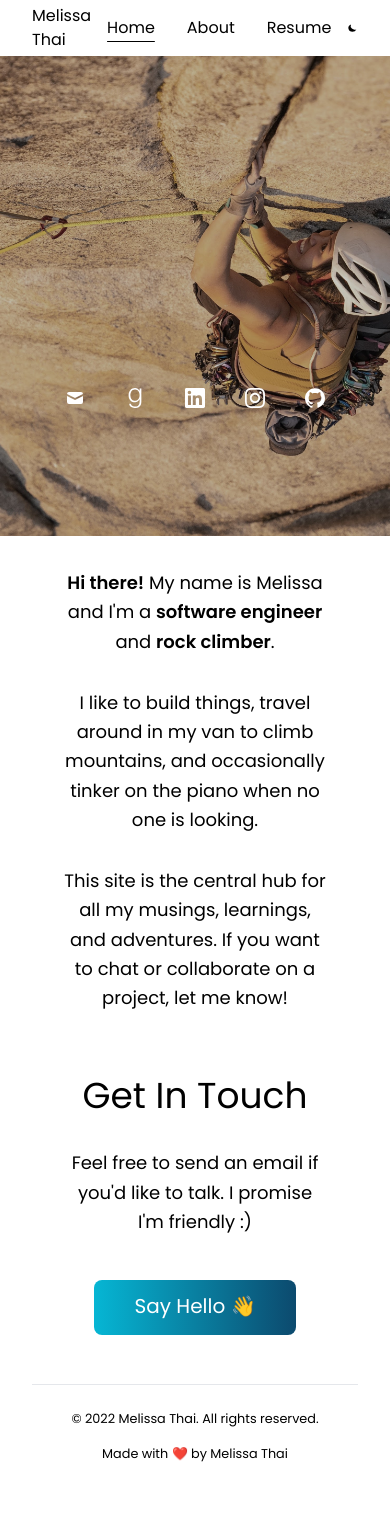
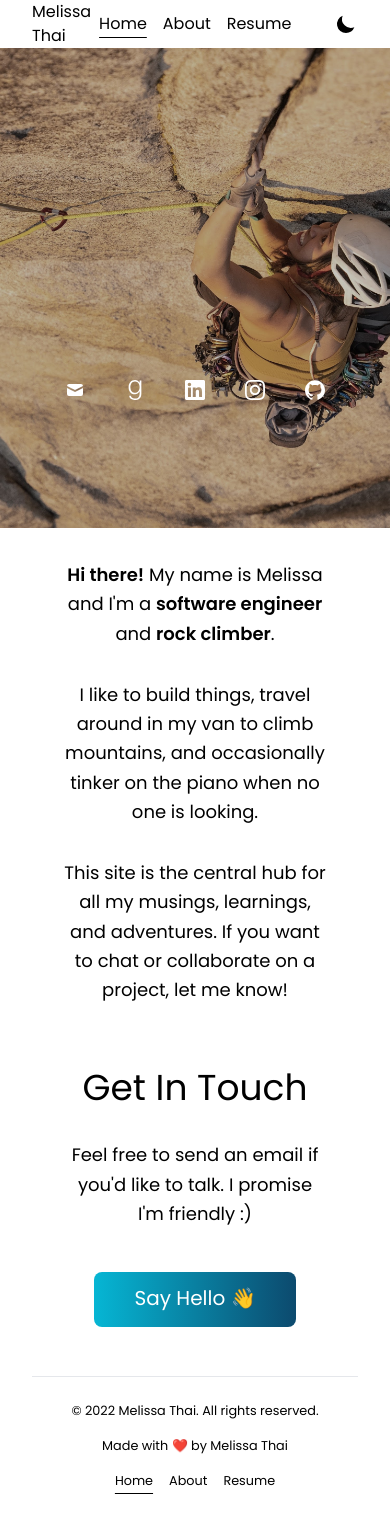
Before and after one commit to melissapthai/melissapthai.com, a Next.js app: page / in a window 390 px wide. Shown: the top 1524 px of the page. Built offline with nearby package versions, Linux system fonts and the light colour scheme.

Commit message:
lil tweak

```diff
--- a/components/footer.tsx
+++ b/components/footer.tsx
@@ -18,7 +18,7 @@ export default function Footer() {
             <div className="py-2 text-center lg:py-4">
               Made with ❤️ by Melissa Thai
             </div>
-            <div className="collapse flex justify-end lg:visible">
+            <div className="flex justify-center lg:justify-end">
               {routes.map((route) => (
                 <NavLink
                   key={route.href}
--- a/components/navlink.tsx
+++ b/components/navlink.tsx
@@ -9,7 +9,7 @@ export default function NavLink({
   return (
     <Link
       href={href}
-      className={classNames("p-4 underline-offset-8 hover:underline", {
+      className={classNames("p-2 underline-offset-8 hover:underline lg:p-4", {
         "underline underline-offset-8": selected,
       })}
     >
```
